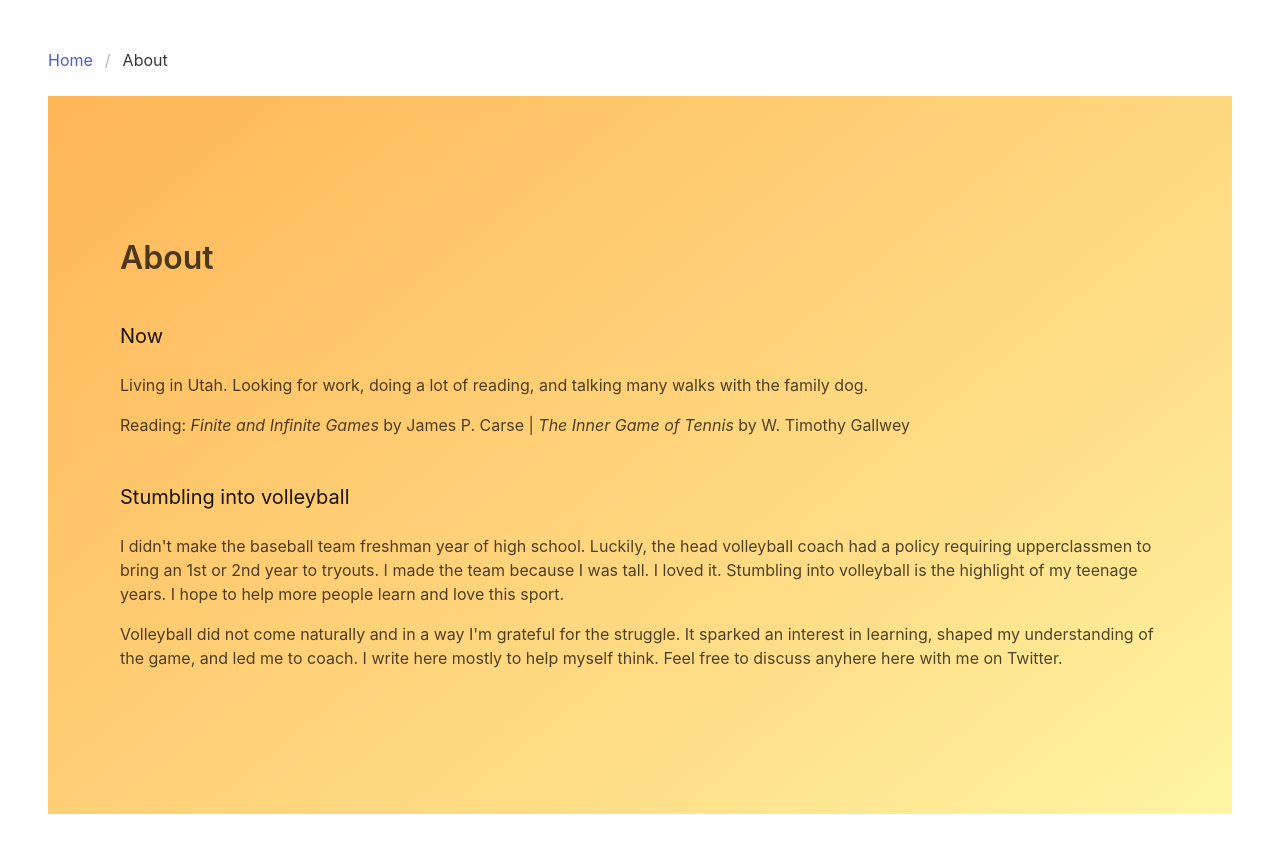
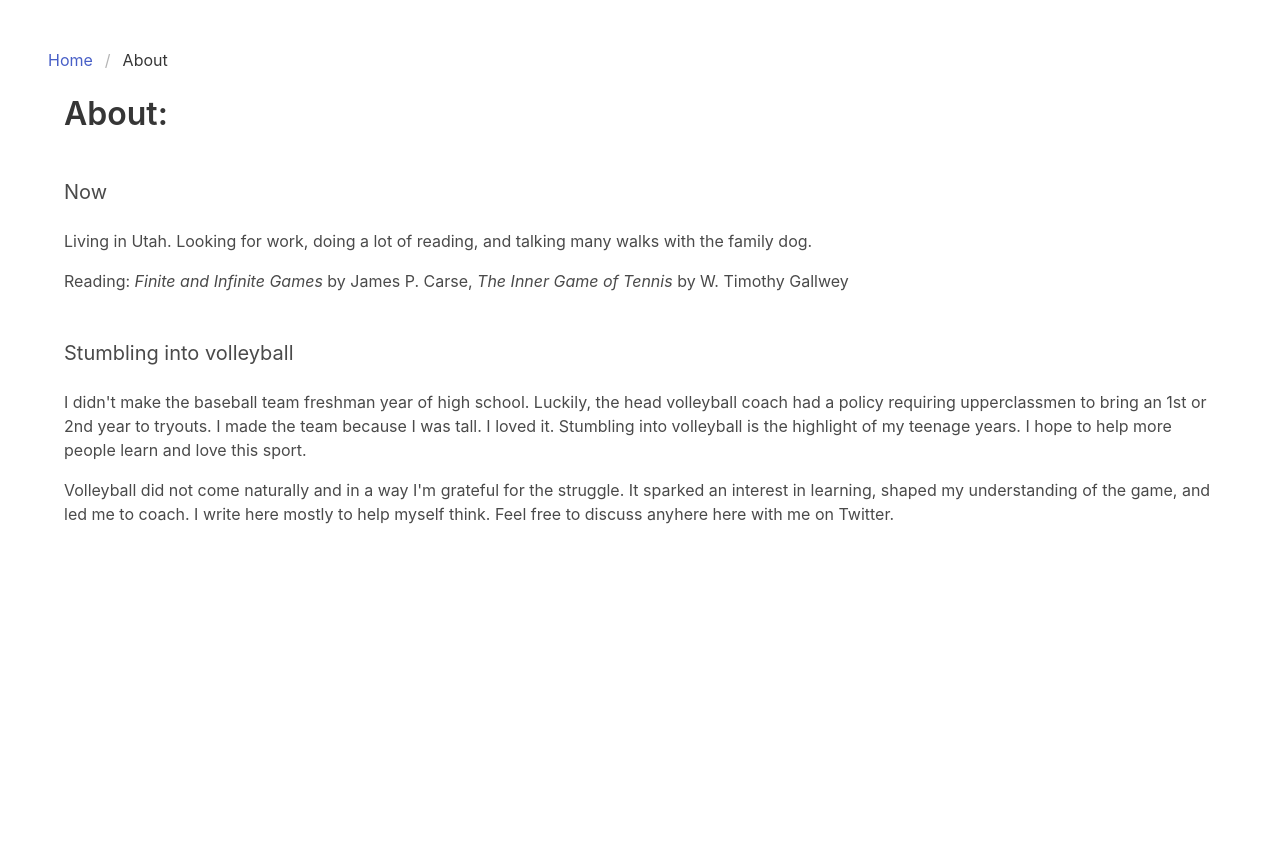
Before and after one commit to eli1797/Learning_Vue, a Vue app in the folder blog/: page /about in a window 1280 px wide. Shown: the top 852 px of the page. After the commit the page ends 800 px from the top, so only its background shows below. Built offline with nearby package versions, Linux system fonts and the light colour scheme.

Commit message:
remove hero from about

```diff
--- a/blog/src/views/About.vue
+++ b/blog/src/views/About.vue
@@ -1,30 +1,24 @@
 <template>
   <div class="about">
-    <section class="hero is-medium is-warning is-bold" style="margin-bottom: 10px">
-      <div class="hero-body">
+    <section style="margin-bottom: 10px">
         <div class="container">
-          <h1 class="title">About</h1>
+          <h1 class="title">About:</h1>
           <br>
 
           <h2 class="subtitle">Now</h2>
           <div class="content">
             <p>Living in Utah. Looking for work, doing a lot of reading, and talking many walks with the family dog.</p>
-            <p>Reading: <em>Finite and Infinite Games</em> by James P. Carse | <em>The Inner Game of Tennis</em> by W. Timothy Gallwey</p>
+            <p>Reading: <em>Finite and Infinite Games</em> by James P. Carse, <em>The Inner Game of Tennis</em> by W. Timothy Gallwey</p>
           </div>
+          <br>
 
-          <br>
-          <h2 class="subtitle">
-            Stumbling into volleyball
-          </h2>
+          <h2 class="subtitle">Stumbling into volleyball</h2>
           <div class="content">
-            <p>
-              I didn't make the baseball team freshman year of high school. Luckily, the head volleyball coach had a policy requiring upperclassmen to bring an 1st or 2nd year to tryouts. I made the team because I was tall. I loved it. Stumbling into volleyball is the highlight of my teenage years. I hope to help more people learn and love this sport.</p>
-            <p>
-              Volleyball did not come naturally and in a way I'm grateful for the struggle. It sparked an interest in learning, shaped my understanding of the game, and led me to coach. I write here mostly to help myself think. Feel free to discuss anyhere here with me on Twitter.
+            <p>I didn't make the baseball team freshman year of high school. Luckily, the head volleyball coach had a policy requiring upperclassmen to bring an 1st or 2nd year to tryouts. I made the team because I was tall. I loved it. Stumbling into volleyball is the highlight of my teenage years. I hope to help more people learn and love this sport.</p>
+            <p>Volleyball did not come naturally and in a way I'm grateful for the struggle. It sparked an interest in learning, shaped my understanding of the game, and led me to coach. I write here mostly to help myself think. Feel free to discuss anyhere here with me on Twitter.
             </p>
           </div>
         </div>
-      </div>
     </section>
   </div>
 </template>
```
